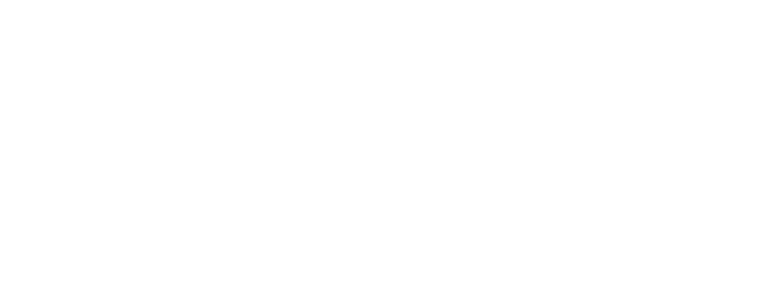
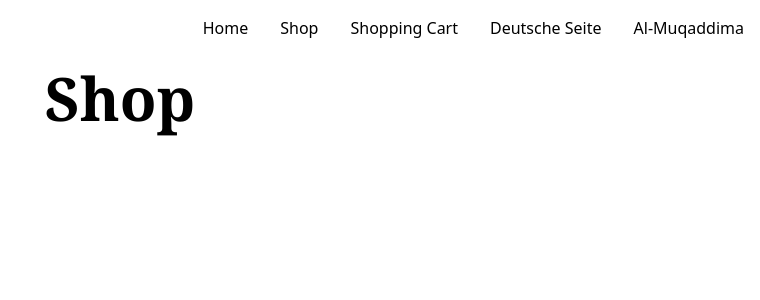
Before and after one commit to IsmailKefokeris/BookStoreProject, a React (Vite) app in the folder frontend/: page /shop in a window 1280 px wide. Before the commit this address had no page. Shown: the top 300 px of the page, without its empty margins (520-1280 px from the left). Built offline with nearby package versions, Linux system fonts and the light colour scheme.

Commit message:
Hold on Cart adjustments will move on to stripe implementation

```diff
--- a/frontend/src/App.jsx
+++ b/frontend/src/App.jsx
@@ -8,12 +8,14 @@
 import CreateBook from "./pages/CreateBooks";
 import DeleteBook from "./pages/DeleteBook";
 import ShoppingCart from "./pages/shoppingCart";
+import Shop from "./pages/Shop";
 
 const App = () => {
     return (
         <Routes>
             <Route path="/" element={<Home />} />
             <Route path="/cart" element={<ShoppingCart />} />
+            <Route path="/shop" element={<Shop />} />
             <Route path="/books/create" element={<CreateBook />} />
             <Route path="/books/edit/:id" element={<EditBook />} />
             <Route path="/books/details/:id" element={<ShowBook />} />
--- a/frontend/src/pages/Home.jsx
+++ b/frontend/src/pages/Home.jsx
@@ -55,7 +55,9 @@
             </div>
 
             <div className="flex justify-between items-center">
-                <h1 className="text-3xl my-8">Books List</h1>
+                <h1 className="font-bold p-3 text-3xl font-serif">
+                    Books List
+                </h1>
 
                 <Link to="/books/create">
                     <MdOutlineAddBox className="text-sky-800 text-4xl" />
--- /dev/null
+++ b/frontend/src/pages/Shop.jsx
@@ -0,0 +1,15 @@
+import React from "react";
+import NavBar from "../components/NavBar";
+
+const Shop = () => {
+    return (
+        <div className="p-4">
+            <NavBar />
+            <h1 className=" font-bold text-center p-7 text-6xl font-serif">
+                Shop
+            </h1>
+        </div>
+    );
+};
+
+export default Shop;
--- a/frontend/src/pages/ShoppingCart.jsx
+++ b/frontend/src/pages/ShoppingCart.jsx
@@ -13,7 +13,9 @@
             <NavBar />
             <div className="grid grid-cols-2 gap-4 p-6">
                 <div className=" col-start-1 col-span-1">
-                    <h1>My Cart</h1>
+                    <h1 className="font-bold p-3 text-3xl font-serif">
+                        My Cart
+                    </h1>
                     {cart.products.map((prods) => {
                         return <CartTable key={prods._id} product={prods} />;
                     })}
```
